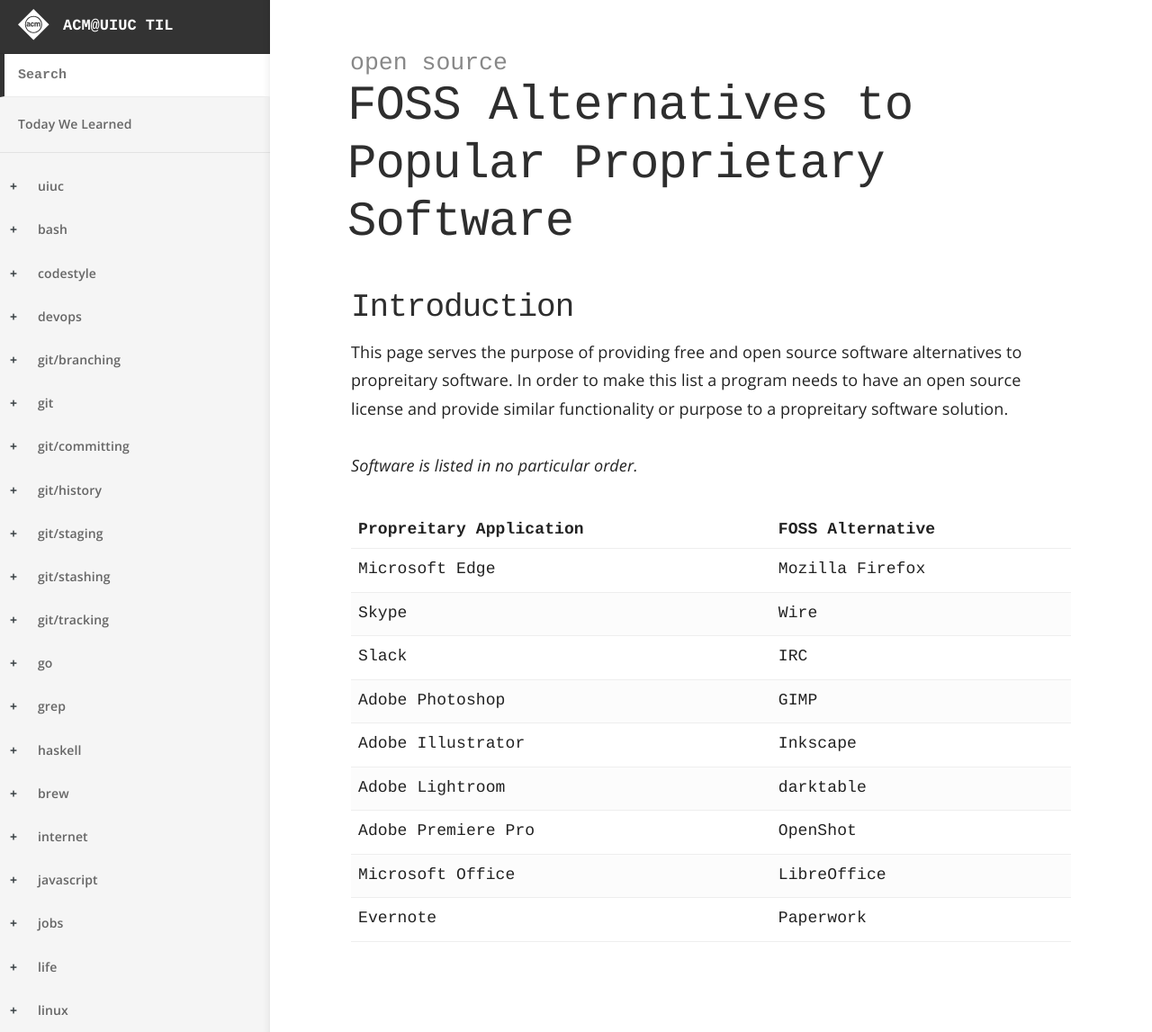
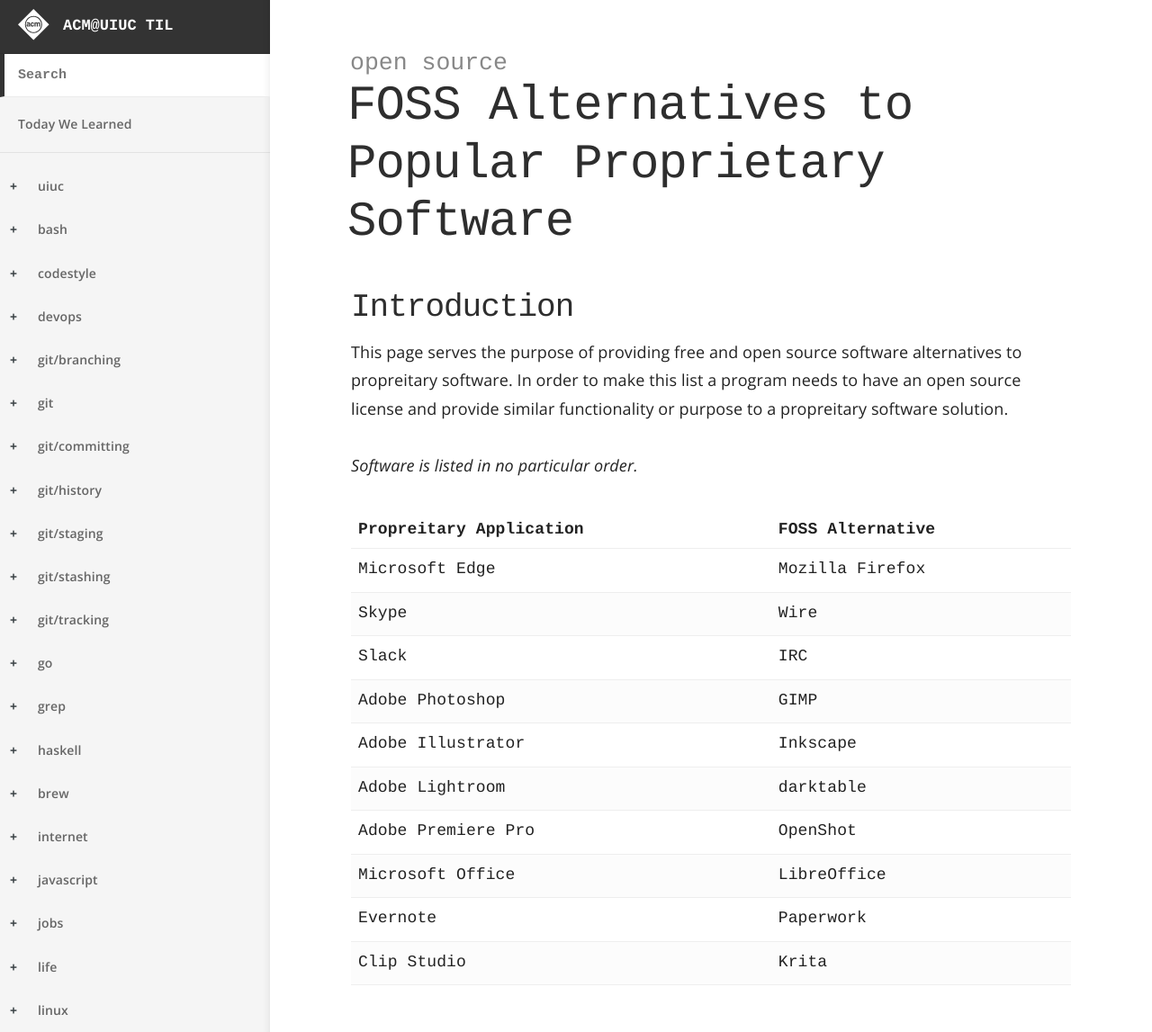
Before and after one commit to acm-uiuc/til, a Jekyll site: the page built from _til/open-source/foss_alternatives.md, in a window 1280 px wide. Shown: the whole page at 90% size. Built offline with Jekyll 4.4.1, drawn with Linux system fonts in a browser that asks for light colours.

Commit message:
Add Krita

```diff
--- a/_til/open-source/foss_alternatives.md
+++ b/_til/open-source/foss_alternatives.md
@@ -19,3 +19,4 @@ This page serves the purpose of providing free and open source software alternat
 | Adobe Premiere Pro | OpenShot |
 | Microsoft Office | LibreOffice |
 | Evernote | Paperwork |
+| Clip Studio | Krita |
```
